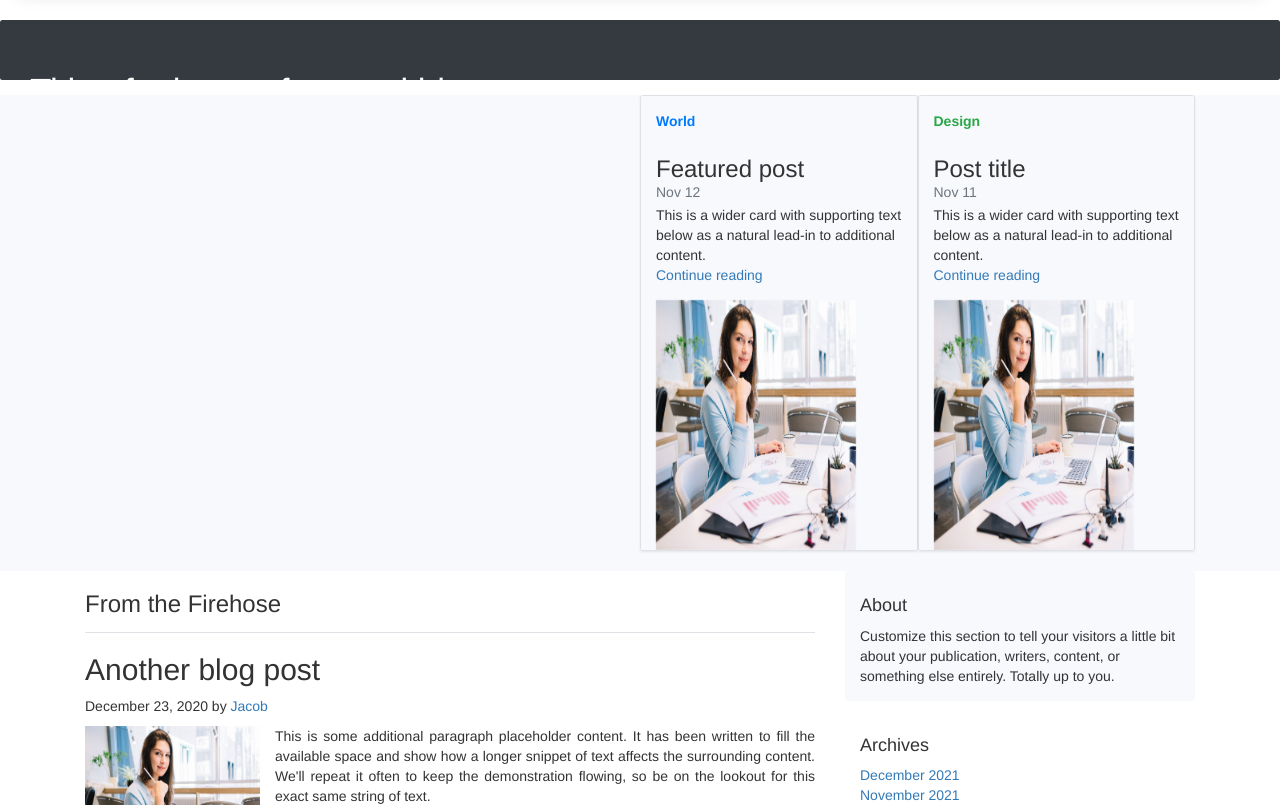
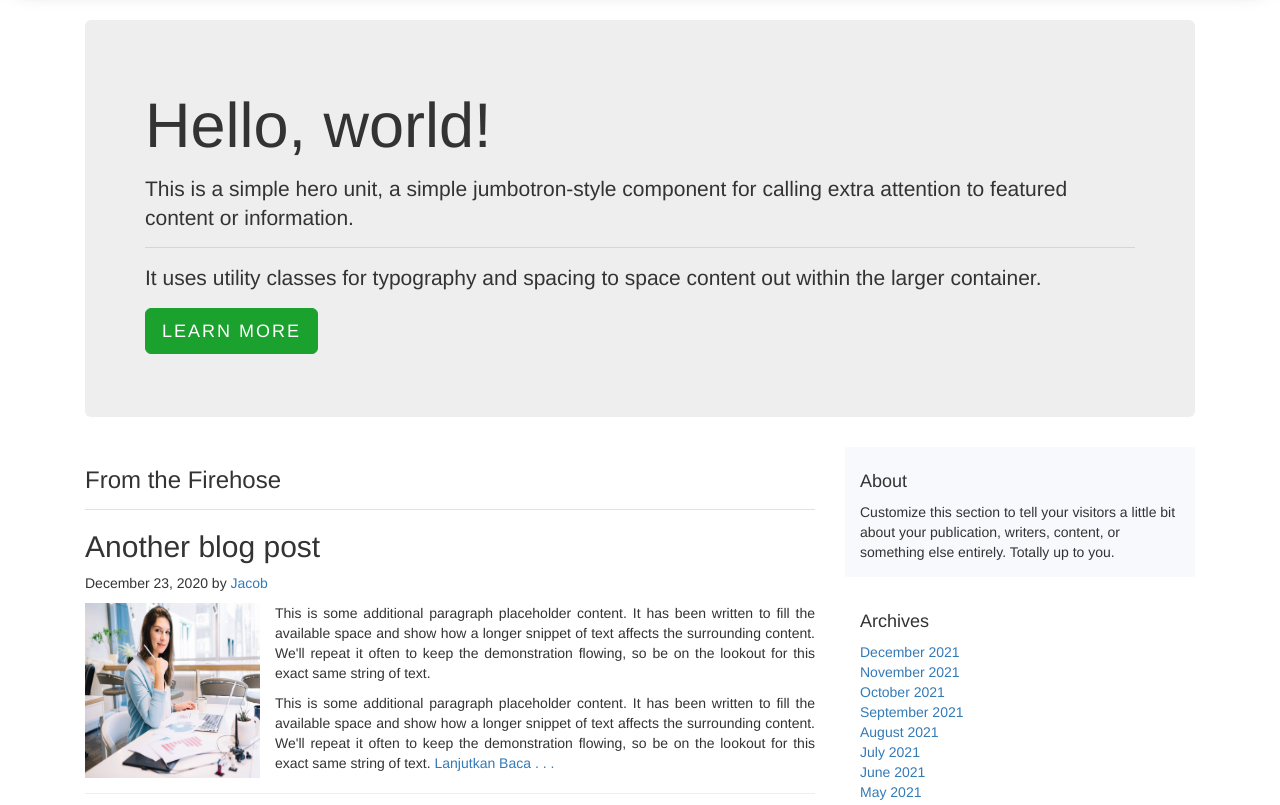
Before and after one commit to ilhampaow/web-sbk, a CodeIgniter 4 app: template app/Views/berita/index.php in a window 1280 px wide. Shown: the part 68-873 px from the top of the page. Run offline with PHP 8.4 and a stand-in for CodeIgniter, Linux system fonts and the light colour scheme; the template is opened without the code that fills it, so the values that code supplies are empty; some libraries are stand-ins or nearby versions.

Commit message:
Mengubah artikel

```diff
--- a/app/Views/berita/index.php
+++ b/app/Views/berita/index.php
@@ -1,46 +1,16 @@
 <?php $this->extend('layout/template') ?>
 <?php $this->section('content') ?>
-<div class="hero-wrap">
-  <div class="p-4 p-md-5 mb-4 text-white rounded bg-dark">
-    <div class="col-md-6 px-0">
-      <h1 class="display-4 fst-italic">Title of a longer featured blog post</h1>
-      <p class="lead my-3">Multiple lines of text that form the lede, informing new readers quickly and efficiently about what’s most interesting in this post’s contents.</p>
-      <p class="lead mb-0"><a href="#" class="text-white fw-bold">Continue reading...</a></p>
-    </div>
-  </div>
-</div>
 
-<section class="ftco-section bg-light">
+<section class="ftco-section">
   <div class="container">
-    <div class="row mb-2">
-      <div class="col-md-6">
-        <div class="row g-0 border rounded overflow-hidden flex-md-row mb-4 shadow-sm h-md-250 position-relative">
-          <div class="col p-4 d-flex flex-column position-static">
-            <strong class="d-inline-block mb-2 text-primary">World</strong>
-            <h3 class="mb-0">Featured post</h3>
-            <div class="mb-1 text-muted">Nov 12</div>
-            <p class="card-text mb-auto">This is a wider card with supporting text below as a natural lead-in to additional content.</p>
-            <a href="#" class="stretched-link">Continue reading</a>
-          </div>
-          <div class="col-auto ftco-animate">
-            <img src="<?= base_url('Assets/images/about-2.jpg') ?>" width="200" height="250" alt="">
-          </div>
-        </div>
-      </div>
-      <div class="col-md-6">
-        <div class="row g-0 border rounded overflow-hidden flex-md-row mb-4 shadow-sm h-md-250 position-relative">
-          <div class="col p-4 d-flex flex-column position-static">
-            <strong class="d-inline-block mb-2 text-success">Design</strong>
-            <h3 class="mb-0">Post title</h3>
-            <div class="mb-1 text-muted">Nov 11</div>
-            <p class="mb-auto">This is a wider card with supporting text below as a natural lead-in to additional content.</p>
-            <a href="#" class="stretched-link">Continue reading</a>
-          </div>
-          <div class="col-auto ftco-animate">
-            <img src="<?= base_url('Assets/images/about-2.jpg') ?>" width="200" height="250" alt="">
-          </div>
-        </div>
-      </div>
+    <div class="jumbotron">
+      <h1 class="display-4">Hello, world!</h1>
+      <p class="lead">This is a simple hero unit, a simple jumbotron-style component for calling extra attention to featured content or information.</p>
+      <hr class="my-4">
+      <p>It uses utility classes for typography and spacing to space content out within the larger container.</p>
+      <p class="lead">
+        <a class="btn btn-primary btn-lg" href="#" role="button">Learn more</a>
+      </p>
     </div>
   </div>
 </section>
```
